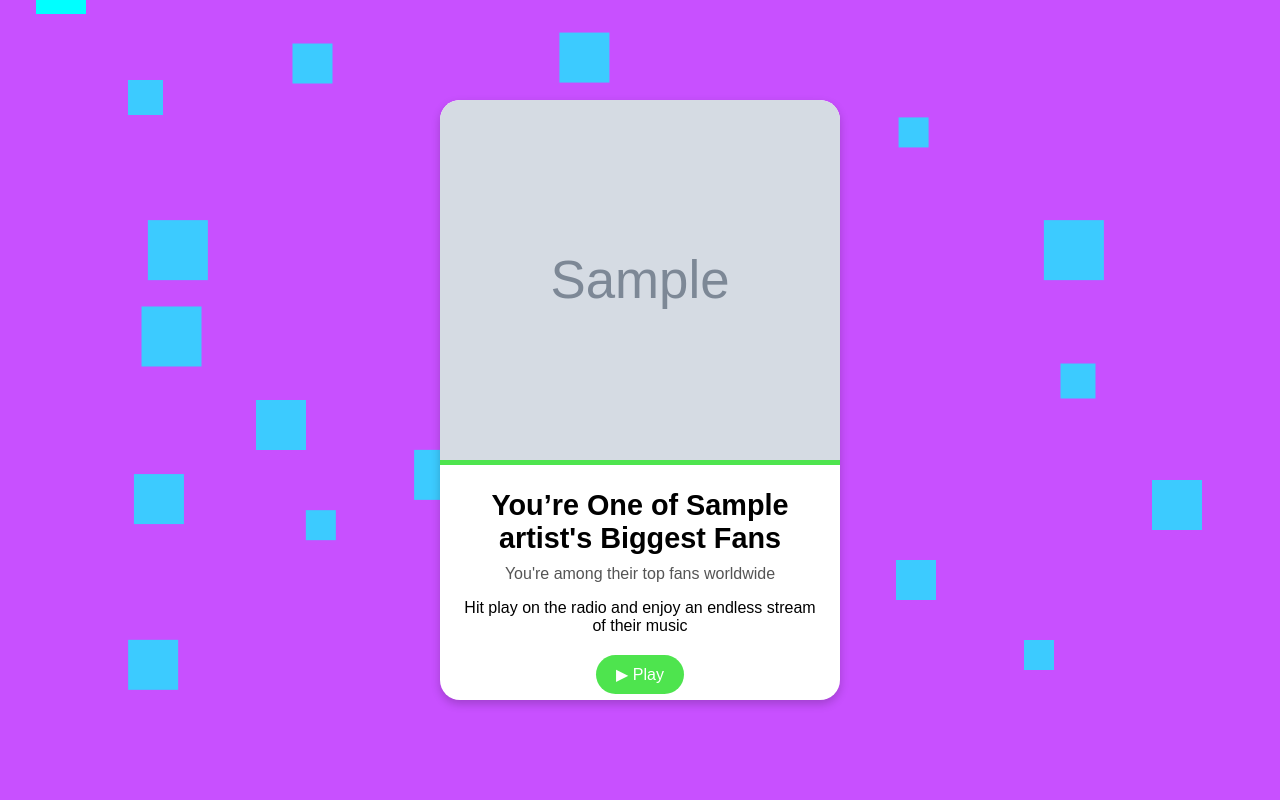
After one commit to rachelklee/SpotifyWrapped-T3, a Django app: template Story_2/Spotify_Story_2/api/templates/api/top_artist_single.html in a window 1280 px wide. The commit adds this page. Run offline with Django 5.2, Linux system fonts and the light colour scheme; the template is opened without the code that fills it: most values are stand-ins (such as "Sample title", 1, 10 or a date in 2020); grey boxes marked "Sample" are stand-in pictures.

Commit message:
added number 1 artist page

```diff
--- /dev/null
+++ b/Story_2/Spotify_Story_2/api/templates/api/top_artist_single.html
@@ -0,0 +1,268 @@
+<!DOCTYPE html>
+<html lang="en">
+<head>
+  <meta charset="UTF-8">
+  <meta name="viewport" content="width=device-width, initial-scale=1.0">
+  <title>Top Artist</title>
+  <style>
+    body {
+      font-family: Arial, sans-serif;
+      margin: 0;
+      padding: 0;
+      background-color: #c850ff;
+      color: black;
+      text-align: center;
+      overflow: hidden;
+      position: relative;
+    }
+
+    /* Create a container for the cyan squares */
+    .cyan-squares {
+      position: absolute;
+      top: 0;
+      left: 0;
+      width: 100%;
+      height: 100%;
+      pointer-events: none; /* Allow clicks to pass through the squares */
+    }
+
+    /* Style for individual cyan square blocks */
+    .cyan-square {
+      position: absolute;
+      background-color: cyan;
+      width: 50px;
+      height: 50px;
+      opacity: 0.7;
+      animation: move 5s infinite ease-in-out;
+    }
+
+    /* Randomly position and animate the squares */
+    @keyframes move {
+      0% {
+        transform: translateY(0) translateX(0);
+      }
+      50% {
+        transform: translateY(-50px) translateX(50px);
+      }
+      100% {
+        transform: translateY(0) translateX(0);
+      }
+    }
+
+    .cyan-square:nth-child(1) { top: 10%; left: 20%; width: 40px; height: 40px; animation-delay: 0s; }
+    .cyan-square:nth-child(2) { top: 30%; left: 80%; width: 60px; height: 60px; animation-delay: 0.5s; }
+    .cyan-square:nth-child(3) { top: 50%; left: 60%; width: 35px; height: 35px; animation-delay: 1s; }
+    .cyan-square:nth-child(4) { top: 80%; left: 10%; width: 50px; height: 50px; animation-delay: 1.5s; }
+    .cyan-square:nth-child(5) { top: 15%; left: 70%; width: 30px; height: 30px; animation-delay: 2s; }
+    .cyan-square:nth-child(6) { top: 40%; left: 10%; width: 60px; height: 60px; animation-delay: 2.5s; }
+    .cyan-square:nth-child(7) { top: 60%; left: 30%; width: 50px; height: 50px; animation-delay: 3s; }
+    .cyan-square:nth-child(8) { top: 25%; left: 50%; width: 40px; height: 40px; animation-delay: 3.5s; }
+    .cyan-square:nth-child(9) { top: 70%; left: 20%; width: 30px; height: 30px; animation-delay: 4s; }
+    .cyan-square:nth-child(10) { top: 10%; left: 40%; width: 50px; height: 50px; animation-delay: 4.5s; }
+    .cyan-square:nth-child(11) { top: 50%; left: 80%; width: 35px; height: 35px; animation-delay: 5s; }
+    .cyan-square:nth-child(12) { top: 30%; left: 10%; width: 60px; height: 60px; animation-delay: 5.5s; }
+    .cyan-square:nth-child(13) { top: 60%; left: 10%; width: 50px; height: 50px; animation-delay: 6s; }
+    .cyan-square:nth-child(14) { top: 20%; left: 60%; width: 45px; height: 45px; animation-delay: 6.5s; }
+    .cyan-square:nth-child(15) { top: 50%; left: 20%; width: 50px; height: 50px; animation-delay: 7s; }
+    .cyan-square:nth-child(16) { top: 30%; left: 40%; width: 60px; height: 60px; animation-delay: 7.5s; }
+    .cyan-square:nth-child(17) { top: 70%; left: 70%; width: 40px; height: 40px; animation-delay: 8s; }
+    .cyan-square:nth-child(18) { top: 60%; left: 90%; width: 50px; height: 50px; animation-delay: 8.5s; }
+    .cyan-square:nth-child(19) { top: 10%; left: 10%; width: 35px; height: 35px; animation-delay: 9s; }
+    .cyan-square:nth-child(20) { top: 80%; left: 80%; width: 30px; height: 30px; animation-delay: 9.5s; }
+
+    /* Your existing card container */
+    .container {
+      position: relative;
+      z-index: 2;
+      width: 100%;
+      height: 100vh;
+      display: flex;
+      justify-content: center;
+      align-items: center;
+    }
+
+    .card {
+      position: relative;
+      width: 400px;
+      height: 600px;
+      background-color: #fff;
+      border-radius: 20px;
+      box-shadow: 0 4px 10px rgba(0, 0, 0, 0.2);
+      overflow: hidden;
+    }
+
+    .card img {
+      width: 100%;
+      height: 60%;
+      object-fit: cover;
+      border-bottom: 5px solid #4ee44e;
+    }
+
+    .card .content {
+      padding: 20px;
+    }
+
+    .card h1 {
+      font-size: 1.8rem;
+      margin: 0;
+      color: #000;
+    }
+
+    .card h2 {
+      font-size: 1rem;
+      font-weight: normal;
+      margin: 10px 0;
+      color: #555;
+    }
+
+    .card .cta {
+      margin-top: 20px;
+    }
+
+    .card .cta button {
+      background-color: #4ee44e;
+      color: #fff;
+      border: none;
+      border-radius: 20px;
+      padding: 10px 20px;
+      font-size: 1rem;
+      cursor: pointer;
+      transition: background-color 0.3s;
+    }
+
+    .card .cta button:hover {
+      background-color: #35c935;
+    }
+
+    .progress {
+      margin-top: 10px;
+      font-size: 0.9rem;
+      color: gray;
+    }
+  </style>
+</head>
+<body>
+  <!-- Background cyan squares -->
+  <div class="cyan-squares">
+    <div class="cyan-square"></div>
+    <div class="cyan-square"></div>
+    <div class="cyan-square"></div>
+    <div class="cyan-square"></div>
+    <div class="cyan-square"></div>
+    <div class="cyan-square"></div>
+    <div class="cyan-square"></div>
+    <div class="cyan-square"></div>
+    <div class="cyan-square"></div>
+      <div class="cyan-square"></div>
+    <div class="cyan-square"></div>
+    <div class="cyan-square"></div>
+    <div class="cyan-square"></div>
+    <div class="cyan-square"></div>
+    <div class="cyan-square"></div>
+    <div class="cyan-square"></div>
+    <div class="cyan-square"></div>
+    <div class="cyan-square"></div>
+      <div class="cyan-square"></div>
+    <div class="cyan-square"></div>
+    <div class="cyan-square"></div>
+    <div class="cyan-square"></div>
+    <div class="cyan-square"></div>
+    <div class="cyan-square"></div>
+    <div class="cyan-square"></div>
+    <div class="cyan-square"></div>
+    <div class="cyan-square"></div>
+      <div class="cyan-square"></div>
+    <div class="cyan-square"></div>
+    <div class="cyan-square"></div>
+    <div class="cyan-square"></div>
+    <div class="cyan-square"></div>
+    <div class="cyan-square"></div>
+    <div class="cyan-square"></div>
+    <div class="cyan-square"></div>
+    <div class="cyan-square"></div>
+      <div class="cyan-square"></div>
+    <div class="cyan-square"></div>
+    <div class="cyan-square"></div>
+    <div class="cyan-square"></div>
+    <div class="cyan-square"></div>
+    <div class="cyan-square"></div>
+    <div class="cyan-square"></div>
+    <div class="cyan-square"></div>
+    <div class="cyan-square"></div>
+  </div>
+
+  <!-- Main content -->
+  <div class="container">
+    {% if single_wraps_list %}
+    <div class="card">
+      <img src="{{ single_wraps_list.image }}" alt="{{ single_wraps_list.artist }}">
+      <div class="content">
+        <h1>You’re One of {{ single_wraps_list.artist }}'s Biggest Fans</h1>
+        <h2>You're among their top fans worldwide</h2>
+        <p>Hit play on the radio and enjoy an endless stream of their music</p>
+        <div class="cta">
+          <button id="play-button" onclick="togglePlayPause('{{ single_wraps_list.preview_url }}')">▶ Play</button>
+          <div class="progress" id="progress">0:00 / 0:30</div>
+        </div>
+      </div>
+    </div>
+    {% else %}
+    <p>No data available. Please log in to see your top artist.</p>
+    {% endif %}
+  </div>
+
+  <!-- Hidden Audio Player -->
+  <audio id="audio-control" style="display: none;">
+    <source id="audio-source" src="" type="audio/mpeg">
+    Your browser does not support the audio element.
+  </audio>
+
+  <script>
+    const audioControl = document.getElementById('audio-control');
+    const audioSource = document.getElementById('audio-source');
+    const playButton = document.getElementById('play-button');
+    const progress = document.getElementById('progress');
+    let isPlaying = false;
+
+    function togglePlayPause(previewUrl) {
+      // If a new song is selected, set the source and reload the audio
+      if (audioSource.src !== previewUrl) {
+        audioSource.src = previewUrl;
+        audioControl.load();
+        isPlaying = false; // Reset playing state
+      }
+
+      // Toggle play/pause
+      if (isPlaying) {
+        audioControl.pause();
+        playButton.textContent = '▶ Play';
+      } else {
+        audioControl.play();
+        playButton.textContent = '⏸ Pause';
+      }
+
+      // Update playing state
+      isPlaying = !isPlaying;
+
+      // Update the progress bar
+      audioControl.addEventListener('timeupdate', () => {
+        const currentTime = Math.floor(audioControl.currentTime);
+        const duration = Math.floor(audioControl.duration) || 30; // Fallback for unknown duration
+        progress.textContent = `${formatTime(currentTime)} / ${formatTime(duration)}`;
+      });
+
+      // Reset button state when playback ends
+      audioControl.addEventListener('ended', () => {
+        playButton.textContent = '▶ Play';
+        isPlaying = false;
+      });
+    }
+
+    function formatTime(seconds) {
+      const mins = Math.floor(seconds / 60);
+      const secs = seconds % 60;
+      return `${mins}:${secs < 10 ? '0' : ''}${secs}`;
+    }
+  </script>
+</body>
+</html>
--- a/Story_2/Spotify_Story_2/api/urls.py
+++ b/Story_2/Spotify_Story_2/api/urls.py
@@ -18,4 +18,5 @@ urlpatterns = [
     path('contact/', views.contact, name='contact'),
     path('top_songs/', views.top_songs, name='top_songs'),
     path('top_artists/', views.top_artists, name='top_artists'),
+    path('top_artist_single/', views.top_artist_single, name='top_artist_single'),
 ]
```
Also changed, not shown: Story_2/Spotify_Story_2/api/templates/api/top_songs.html (+50 -2 lines), Story_2/Spotify_Story_2/api/views.py (+31 -0 lines).
